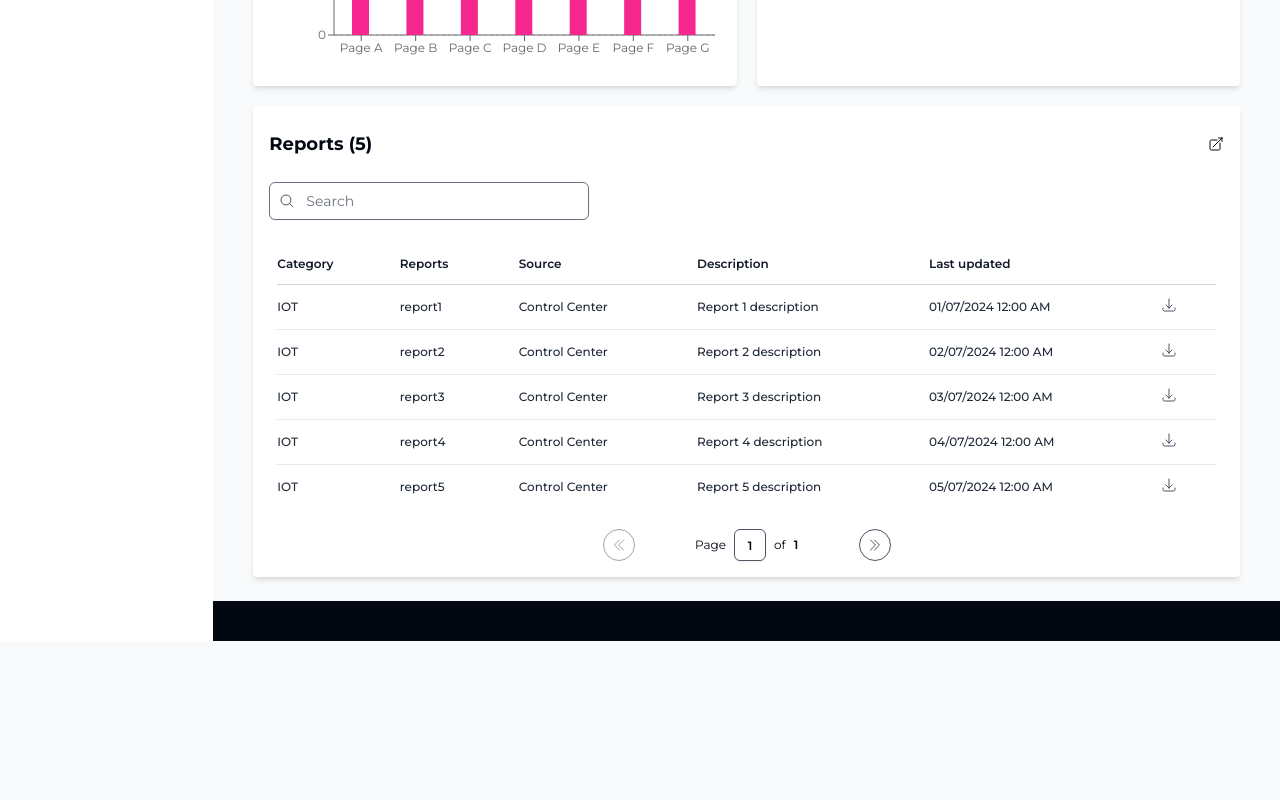
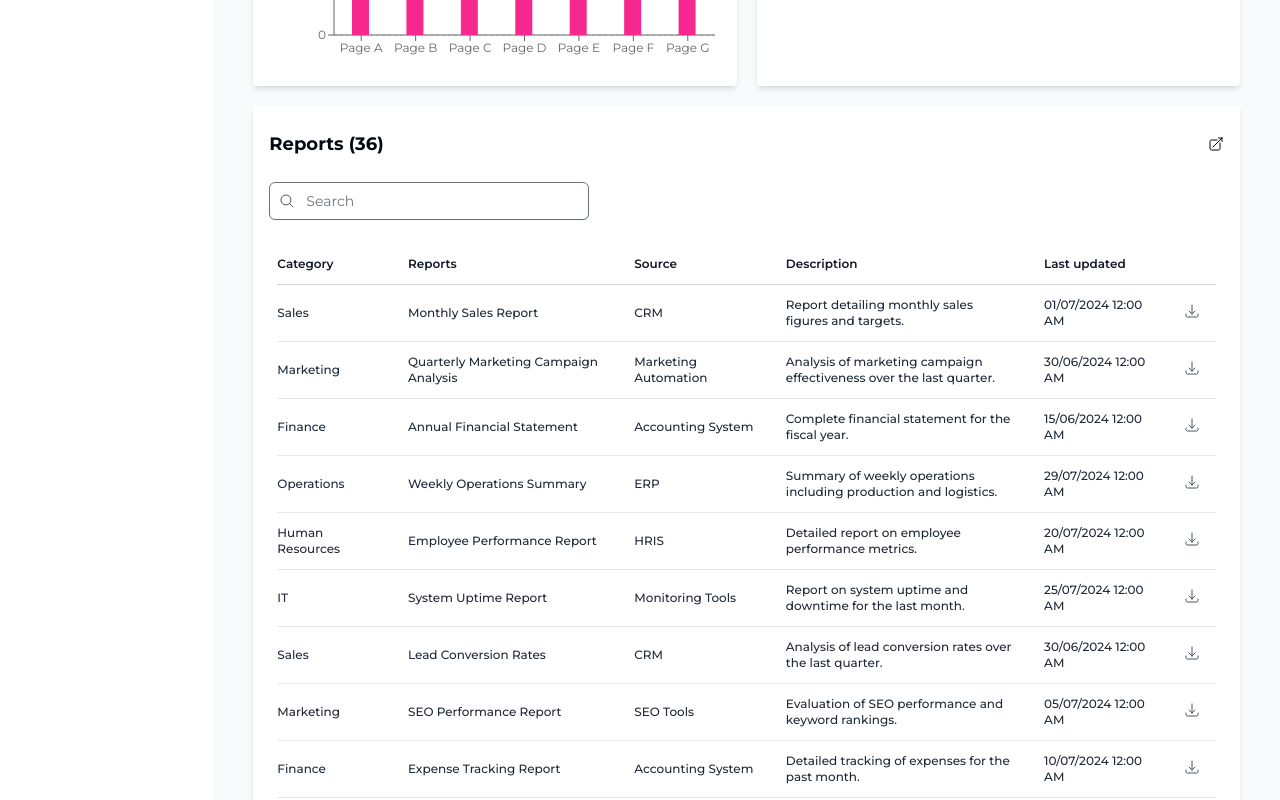
Before and after one commit to arpansaha1300/unit-assessment-3, a React (Vite) app: page / in a window 1280 px wide. Shown: the part 1040-1840 px from the top of the page. Before the commit the page ends 1681 px from the top, so only its background shows below. Built offline with nearby package versions, Linux system fonts and the light colour scheme.

Commit message:
pagination in reports

```diff
--- a/src/assets/data.ts
+++ b/src/assets/data.ts
@@ -145,39 +145,273 @@ export const iotReport = {
       financialAccountNumber: '974000557',
       reportData: [
         {
-          reportCategory: 'IOT',
-          reportName: 'report1',
-          source: 'Control Center',
-          reportDesc: 'Report 1 description',
-          lastReportDate: '2024-07-01 00:00:00',
+          reportCategory: 'Sales',
+          reportName: 'Monthly Sales Report',
+          source: 'CRM',
+          reportDesc: 'Report detailing monthly sales figures and targets.',
+          lastReportDate: '2024-07-01',
         },
         {
-          reportCategory: 'IOT',
-          reportName: 'report2',
-          source: 'Control Center',
-          reportDesc: 'Report 2 description',
-          lastReportDate: '2024-07-02 00:00:00',
+          reportCategory: 'Marketing',
+          reportName: 'Quarterly Marketing Campaign Analysis',
+          source: 'Marketing Automation',
+          reportDesc:
+            'Analysis of marketing campaign effectiveness over the last quarter.',
+          lastReportDate: '2024-06-30',
         },
         {
-          reportCategory: ' IOT',
-          reportName: 'report3',
-          source: 'Control Center',
-          reportDesc: ' Report 3 description',
-          lastReportDate: '2024-07-03 00:00:00',
+          reportCategory: 'Finance',
+          reportName: 'Annual Financial Statement',
+          source: 'Accounting System',
+          reportDesc: 'Complete financial statement for the fiscal year.',
+          lastReportDate: '2024-06-15',
         },
         {
-          reportCategory: ' IOT',
-          reportName: 'report4',
-          source: 'Control Center',
-          reportDesc: ' Report 4 description',
-          lastReportDate: '2024-07-04 00:00:00',
+          reportCategory: 'Operations',
+          reportName: 'Weekly Operations Summary',
+          source: 'ERP',
+          reportDesc:
+            'Summary of weekly operations including production and logistics.',
+          lastReportDate: '2024-07-29',
         },
         {
-          reportCategory: ' IOT',
-          reportName: 'report5',
-          source: 'Control Center',
-          reportDesc: ' Report 5 description',
-          lastReportDate: '2024-07-05 00:00:00',
+          reportCategory: 'Human Resources',
+          reportName: 'Employee Performance Report',
+          source: 'HRIS',
+          reportDesc: 'Detailed report on employee performance metrics.',
+          lastReportDate: '2024-07-20',
+        },
+        {
+          reportCategory: 'IT',
+          reportName: 'System Uptime Report',
+          source: 'Monitoring Tools',
+          reportDesc:
+            'Report on system uptime and downtime for the last month.',
+          lastReportDate: '2024-07-25',
+        },
+        {
+          reportCategory: 'Sales',
+          reportName: 'Lead Conversion Rates',
+          source: 'CRM',
+          reportDesc:
+            'Analysis of lead conversion rates over the last quarter.',
+          lastReportDate: '2024-06-30',
+        },
+        {
+          reportCategory: 'Marketing',
+          reportName: 'SEO Performance Report',
+          source: 'SEO Tools',
+          reportDesc: 'Evaluation of SEO performance and keyword rankings.',
+          lastReportDate: '2024-07-05',
+        },
+        {
+          reportCategory: 'Finance',
+          reportName: 'Expense Tracking Report',
+          source: 'Accounting System',
+          reportDesc: 'Detailed tracking of expenses for the past month.',
+          lastReportDate: '2024-07-10',
+        },
+        {
+          reportCategory: 'Operations',
+          reportName: 'Inventory Turnover Report',
+          source: 'ERP',
+          reportDesc: 'Analysis of inventory turnover rates and stock levels.',
+          lastReportDate: '2024-07-15',
+        },
+        {
+          reportCategory: 'Human Resources',
+          reportName: 'Recruitment Metrics Report',
+          source: 'HRIS',
+          reportDesc: 'Metrics related to recruitment and hiring processes.',
+          lastReportDate: '2024-07-12',
+        },
+        {
+          reportCategory: 'IT',
+          reportName: 'Cybersecurity Incident Report',
+          source: 'Security Tools',
+          reportDesc: 'Summary of cybersecurity incidents and responses.',
+          lastReportDate: '2024-07-18',
+        },
+        {
+          reportCategory: 'Sales',
+          reportName: 'Product Sales Breakdown',
+          source: 'CRM',
+          reportDesc: 'Detailed breakdown of sales by product category.',
+          lastReportDate: '2024-07-22',
+        },
+        {
+          reportCategory: 'Marketing',
+          reportName: 'Social Media Engagement Report',
+          source: 'Social Media Tools',
+          reportDesc:
+            'Report on social media engagement and interaction metrics.',
+          lastReportDate: '2024-07-08',
+        },
+        {
+          reportCategory: 'Finance',
+          reportName: 'Cash Flow Statement',
+          source: 'Accounting System',
+          reportDesc: 'Statement detailing cash flow for the last quarter.',
+          lastReportDate: '2024-06-25',
+        },
+        {
+          reportCategory: 'Operations',
+          reportName: 'Supplier Performance Report',
+          source: 'ERP',
+          reportDesc:
+            'Evaluation of supplier performance and delivery metrics.',
+          lastReportDate: '2024-07-14',
+        },
+        {
+          reportCategory: 'Human Resources',
+          reportName: 'Employee Satisfaction Survey Results',
+          source: 'HRIS',
+          reportDesc:
+            'Results and analysis of the latest employee satisfaction survey.',
+          lastReportDate: '2024-07-07',
+        },
+        {
+          reportCategory: 'IT',
+          reportName: 'Software License Utilization Report',
+          source: 'Software Management Tools',
+          reportDesc: 'Utilization and compliance status of software licenses.',
+          lastReportDate: '2024-07-19',
+        },
+        {
+          reportCategory: 'Sales',
+          reportName: 'Customer Retention Analysis',
+          source: 'CRM',
+          reportDesc: 'Analysis of customer retention rates and trends.',
+          lastReportDate: '2024-07-21',
+        },
+        {
+          reportCategory: 'Marketing',
+          reportName: 'Content Marketing Performance',
+          source: 'Content Management System',
+          reportDesc:
+            'Evaluation of content marketing effectiveness and reach.',
+          lastReportDate: '2024-07-11',
+        },
+        {
+          reportCategory: 'Finance',
+          reportName: 'Budget vs. Actual Report',
+          source: 'Accounting System',
+          reportDesc:
+            'Comparison of budgeted vs. actual financial performance.',
+          lastReportDate: '2024-07-02',
+        },
+        {
+          reportCategory: 'Operations',
+          reportName: 'Production Efficiency Report',
+          source: 'ERP',
+          reportDesc:
+            'Report on production efficiency and process optimization.',
+          lastReportDate: '2024-07-27',
+        },
+        {
+          reportCategory: 'Human Resources',
+          reportName: 'Training and Development Report',
+          source: 'HRIS',
+          reportDesc:
+            'Summary of employee training and development activities.',
+          lastReportDate: '2024-07-24',
+        },
+        {
+          reportCategory: 'IT',
+          reportName: 'Help Desk Performance Report',
+          source: 'Help Desk Software',
+          reportDesc:
+            'Performance metrics and ticket resolution statistics from the help desk.',
+          lastReportDate: '2024-07-26',
+        },
+        {
+          reportCategory: 'Sales',
+          reportName: 'Sales Pipeline Report',
+          source: 'CRM',
+          reportDesc: 'Overview of the sales pipeline and projected revenues.',
+          lastReportDate: '2024-07-30',
+        },
+        {
+          reportCategory: 'Marketing',
+          reportName: 'Email Campaign Performance',
+          source: 'Email Marketing Tool',
+          reportDesc:
+            'Metrics and analysis of email marketing campaign performance.',
+          lastReportDate: '2024-07-03',
+        },
+        {
+          reportCategory: 'Finance',
+          reportName: 'Tax Compliance Report',
+          source: 'Accounting System',
+          reportDesc:
+            'Report on tax compliance and filings for the current year.',
+          lastReportDate: '2024-07-17',
+        },
+        {
+          reportCategory: 'Operations',
+          reportName: 'Workforce Productivity Report',
+          source: 'ERP',
+          reportDesc: 'Evaluation of workforce productivity and efficiency.',
+          lastReportDate: '2024-07-23',
+        },
+        {
+          reportCategory: 'Human Resources',
+          reportName: 'Compensation Analysis Report',
+          source: 'HRIS',
+          reportDesc: 'Analysis of employee compensation and salary trends.',
+          lastReportDate: '2024-07-09',
+        },
+        {
+          reportCategory: 'IT',
+          reportName: 'Network Performance Report',
+          source: 'Network Monitoring Tools',
+          reportDesc:
+            'Report on network performance and bandwidth utilization.',
+          lastReportDate: '2024-07-28',
+        },
+        {
+          reportCategory: 'Sales',
+          reportName: 'Sales Forecast Report',
+          source: 'CRM',
+          reportDesc: 'Forecast of sales based on historical data and trends.',
+          lastReportDate: '2024-07-04',
+        },
+        {
+          reportCategory: 'Marketing',
+          reportName: 'Market Research Report',
+          source: 'Market Research Tools',
+          reportDesc:
+            'Insights and data from recent market research activities.',
+          lastReportDate: '2024-07-13',
+        },
+        {
+          reportCategory: 'Finance',
+          reportName: 'Investment Portfolio Report',
+          source: 'Investment Management System',
+          reportDesc:
+            'Overview of the company’s investment portfolio and performance.',
+          lastReportDate: '2024-07-16',
+        },
+        {
+          reportCategory: 'Operations',
+          reportName: 'Quality Assurance Report',
+          source: 'Quality Management System',
+          reportDesc: 'Report on quality assurance processes and outcomes.',
+          lastReportDate: '2024-07-31',
+        },
+        {
+          reportCategory: 'Human Resources',
+          reportName: 'Employee Turnover Report',
+          source: 'HRIS',
+          reportDesc: 'Metrics and analysis of employee turnover rates.',
+          lastReportDate: '2024-07-26',
+        },
+        {
+          reportCategory: 'IT',
+          reportName: 'Database Performance Report',
+          source: 'Database Monitoring Tools',
+          reportDesc: 'Performance metrics for database systems and queries.',
+          lastReportDate: '2024-07-31',
         },
       ],
     },
--- a/src/components/internet-of-things/Reports.tsx
+++ b/src/components/internet-of-things/Reports.tsx
@@ -16,6 +16,7 @@ type TReportRow = (typeof iotReport.reportList)[number]['reportData'][number]
 interface PaginationIconProps {
   icon: any
   disabled?: boolean
+  handleClick: () => void
 }
 
 interface HighlightProps {
@@ -39,6 +40,7 @@ const rowsPerPage = 10
 
 export default function Reports() {
   const [data] = useState(iotReport.reportList[0].reportData)
+  const [filteredData, setFilteredData] = useState(data)
   const [page, setPage] = useState(1)
   const [pageCount, setPageCount] = useState(0)
   const [slicedData, setSlicedData] = useState<TReportRow[]>([])
@@ -48,22 +50,28 @@ export default function Reports() {
 
   useEffect(() => {
     const regex = new RegExp(`(${searchValue})`, 'gi')
-    const tempData = searchValue
-      ? data.filter(
+    let newData = data
+
+    if (searchValue) {
+      newData = data.filter(
         item =>
           regex.test(item.reportCategory) ||
           regex.test(item.reportDesc) ||
           regex.test(item.source) ||
           regex.test(item.reportName)
       )
-      : data
-    const startIdx = (page - 1) * rowsPerPage
-    setSlicedData(tempData.slice(startIdx, rowsPerPage))
-  }, [data, page, searchValue])
+    }
+    setFilteredData(newData)
+  }, [searchValue, data])
 
   useEffect(() => {
-    setPageCount(Math.ceil(data.length / rowsPerPage))
-  }, [data.length])
+    const startIdx = (page - 1) * rowsPerPage
+    setSlicedData(filteredData.slice(startIdx, startIdx + rowsPerPage))
+  }, [filteredData, page, searchValue])
+
+  useEffect(() => {
+    setPageCount(Math.ceil(filteredData.length / rowsPerPage))
+  }, [filteredData.length])
 
   useEffect(() => {}, [searchValue])
 
@@ -80,6 +88,22 @@ export default function Reports() {
 
     pageInputRef.current.value = value.toString()
     setPage(value)
+  }
+
+  function incPage() {
+    setPage(x => {
+      const next = x + 1
+      if (pageInputRef.current) pageInputRef.current.value = next.toString()
+      return next
+    })
+  }
+
+  function decPage() {
+    setPage(x => {
+      const next = x - 1
+      if (pageInputRef.current) pageInputRef.current.value = next.toString()
+      return next
+    })
   }
 
   return (
@@ -163,6 +187,7 @@ export default function Reports() {
             <PaginationIcon
               disabled={page === 1}
               icon={ChevronDoubleLeftIcon}
+              handleClick={decPage}
             />
 
             <p className="text-xs inline-flex items-center gap-2">
@@ -185,7 +210,11 @@ export default function Reports() {
               <span className="inline-block font-semibold">{pageCount}</span>
             </p>
 
-            <PaginationIcon icon={ChevronDoubleRightIcon} />
+            <PaginationIcon
+              disabled={page === pageCount}
+              icon={ChevronDoubleRightIcon}
+              handleClick={incPage}
+            />
           </div>
         </div>
       </Card>
@@ -194,7 +223,7 @@ export default function Reports() {
 }
 
 function PaginationIcon(props: Readonly<PaginationIconProps>) {
-  const { icon, disabled } = props
+  const { icon, disabled, handleClick } = props
 
   const iconJsx = createElement(icon, {
     className: classNames(
@@ -211,6 +240,7 @@ function PaginationIcon(props: Readonly<PaginationIconProps>) {
           ? 'cursor-default border-gray-400'
           : 'border-gray-600 hover:text-gray-800 hover:bg-gray-100'
       )}
+      onClick={handleClick}
     >
       {iconJsx}
     </button>
```
Lines whose indentation alone changed are shown as unchanged.
